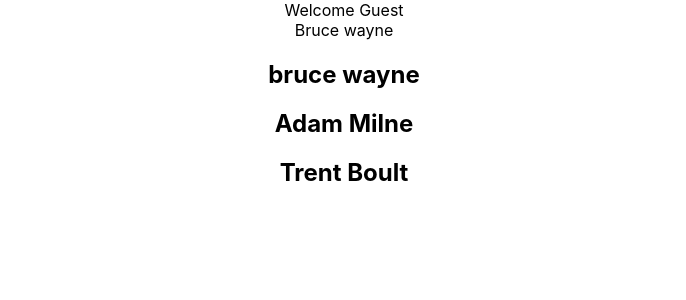
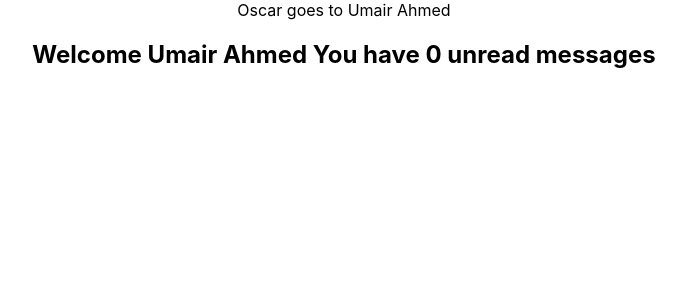
Before and after one commit to Umair513/TypeScript, a React (Create React App) app in the folder react-typescript/: page / in a window 1280 px wide. Shown: the top 300 px of the page, without its empty margins (296-982 px from the left). Built offline with nearby package versions, Linux system fonts and the light colour scheme.

Commit message:
Advanced Props

```diff
--- a/react-typescript/src/App.tsx
+++ b/react-typescript/src/App.tsx
@@ -1,33 +1,22 @@
 
 import './App.css';
 import Greet from './components/Greet';
+import Heading from './components/Heading';
+import Oscar from './components/Oscar';
 import Person from './components/Person';
 import PersonList from './components/PersonList';
+import Status from './components/Status';
 
 function App() {
-  const personName = {
-    first: "Bruce",
-    last: "wayne"
-  }
-  const nameList = [
-    {
-      first: "bruce",
-      last: "wayne",
-    },
-    {
-      first: "Adam",
-      last: "Milne",
-    },
-    {
-      first: "Trent",
-      last: "Boult",
-    },
-  ];
+
+
   return (
     <div className="App">
-      <Greet name="Umair Ahmed" messageCount={20} isLoggedIn={false} ></Greet>
-      <Person name={personName}></Person>
-      <PersonList names={nameList}></PersonList>
+
+      <Oscar>
+        <Heading>Oscar goes to Umair Ahmed</Heading>
+      </Oscar>
+      <Greet name="Umair Ahmed"  isLoggedIn={true}></Greet>
     </div>
   );
 }
--- a/react-typescript/src/components/Greet.tsx
+++ b/react-typescript/src/components/Greet.tsx
@@ -3,15 +3,16 @@
 
 type GreetProps = {
   name: string,
-  messageCount: number,
+  messageCount?: number,
   isLoggedIn: boolean
 }
 
 const Greet = (props: GreetProps) => {
+  const {messageCount = 0} = props
   return (
     <div>
       {
-        props.isLoggedIn ? <h2>Welcome {props.name} You have {props.messageCount} unread messages</h2> : "Welcome Guest"
+        props.isLoggedIn ? <h2>Welcome {props.name} You have {messageCount} unread messages</h2> : "Welcome Guest"
       }
 
     </div>
--- /dev/null
+++ b/react-typescript/src/components/Heading.tsx
@@ -0,0 +1,13 @@
+import React from 'react'
+type HeadingProps = {
+    children: string
+}
+const Heading = (props: HeadingProps) => {
+  return (
+    <div>
+          <h2>{props.children}</h2>
+    </div>
+  )
+}
+
+export default Heading
--- /dev/null
+++ b/react-typescript/src/components/Oscar.tsx
@@ -0,0 +1,13 @@
+import React from 'react'
+type OscarProps = {
+    children: React.ReactNode
+}
+const Oscar = (props: OscarProps) => {
+  return (
+    <div>
+      Oscar goes to Umair Ahmed
+    </div>
+  )
+}
+
+export default Oscar
--- /dev/null
+++ b/react-typescript/src/components/Status.tsx
@@ -0,0 +1,24 @@
+import { type } from "os";
+import React from "react";
+type StatusProps = {
+    status: "loading" | "success" | "error"
+}
+const Status = (props: StatusProps) => {
+    let message
+    if (props.status === "loading") {
+        message = "Loading..."
+    }
+    else if (props.status === "success") {
+        message = "Data fetched successfully"
+    }
+    else if (props.status === "error") {
+        message = "Error fetching data"
+    }
+  return (
+    <div>
+          <h2>Status - {message}</h2>
+    </div>
+  );
+};
+
+export default Status;
```
